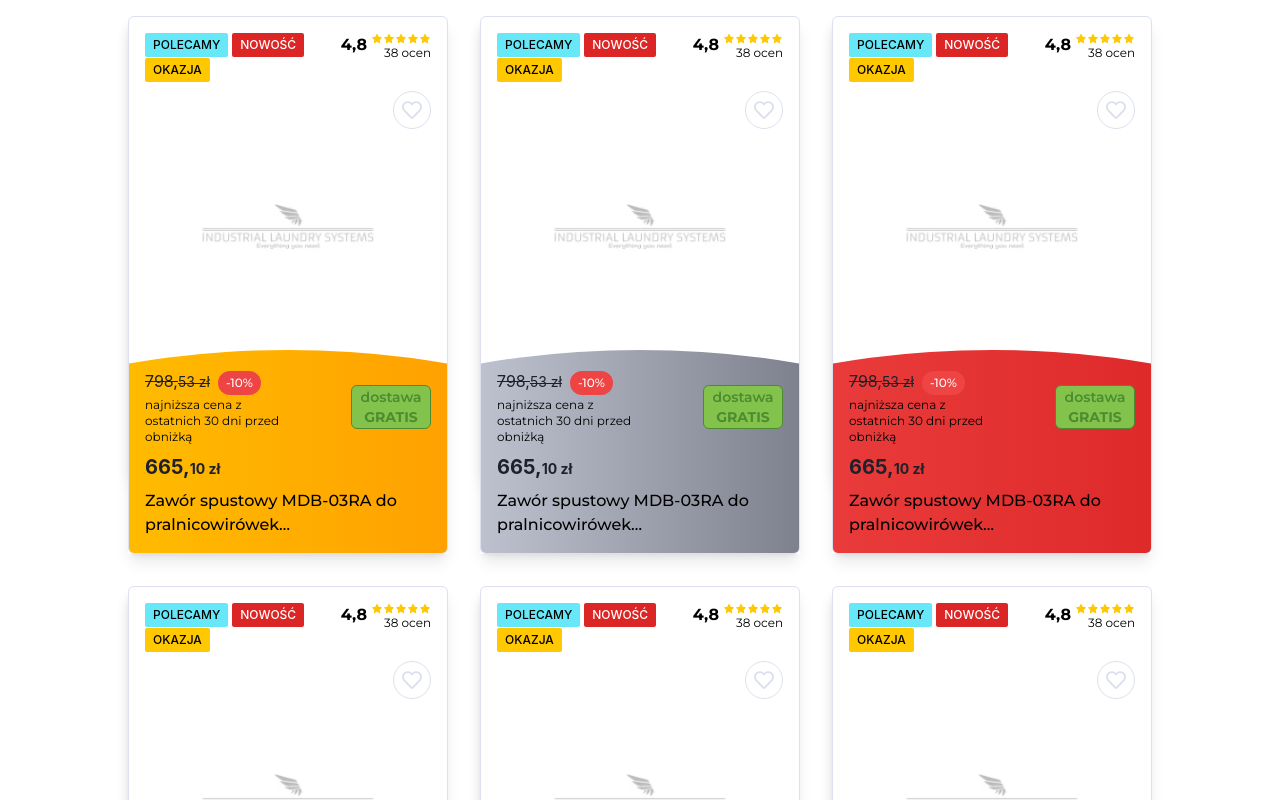
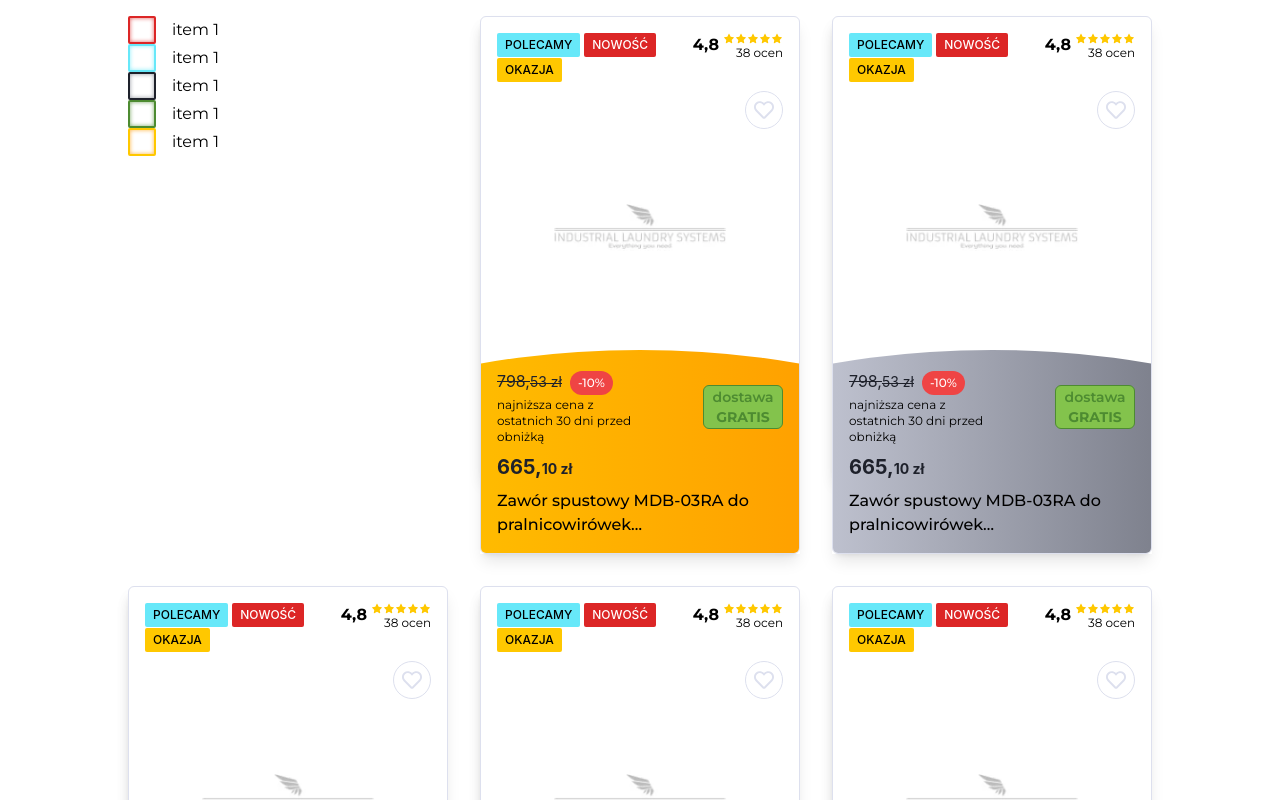
Before and after one commit to krystek77/e-commerce, a Next.js app: page / in a window 1280 px wide. Shown: the top 800 px of the page. Built offline with nearby package versions, Linux system fonts and the light colour scheme.

Commit message:
Create custom checkbox input

```diff
--- a/app/page.js
+++ b/app/page.js
@@ -1,8 +1,15 @@
-import { ProductCard } from "@components";
+import { ProductCard,Input } from "@components";
 
 export default function Home() {
   return (
     <div className='grid md:grid-cols-3 gap-8'>
+      <div className='h-96'>
+        <Input color='primary' />
+        <Input color='accent' />
+        <Input color='black' />
+        <Input color='green' />
+        <Input color='gold' />
+      </div>
       <ProductCard color='gold' />
       <ProductCard color='black' />
       <ProductCard color='primary' />
--- /dev/null
+++ b/components/Input/Input.jsx
@@ -0,0 +1,70 @@
+
+const Input = ({color}) => {
+  let ver = ""
+  switch (color) {
+    case "primary":
+      ver=`border-primary
+      shadow-[inset_0px_0px_4px_rgba(220,38,38,0.75)]
+      before:bg-primary
+      checked:shadow-[inset_0px_0px_6px_rgba(220,38,38,0.75)]`
+      break;
+    case "black":
+      ver=`border-black
+      shadow-[inset_0px_0px_4px_rgba(114,117,129,0.75)]
+      before:bg-black
+      checked:shadow-[inset_0px_0px_6px_rgba(114,117,129,0.75)]`
+      break;
+    case "gold":
+      ver=`border-gold
+      shadow-[inset_0px_0px_4px_rgba(255,156,0,0.75)]
+      before:bg-gold
+      checked:shadow-[inset_0px_0px_6px_rgba(255,156,0,0.75)]`
+      break;
+    case "green":
+      ver=`border-green
+      shadow-[inset_0px_0px_4px_rgba(77,139,49,0.75)]
+      before:bg-green
+      checked:shadow-[inset_0px_0px_6px_rgba(77,139,49,0.75)]`
+      break;
+
+    default:
+      ver = `border-accent shadow-[inset_0px_0px_4px_rgba(103,232,249,0.75)] before:bg-accent checked:shadow-[inset_0px_0px_6px_rgba(103,232,249,0.75)]`;
+      break;
+  }
+  return (
+    <label className='flex justify-start items-center'>
+      <input
+      className={`appearance-none ${ver}
+      m-0
+      bg-white
+      w-7 h-7
+      border-2
+      rounded-sm
+      outline-none
+      grid
+      place-content-center
+      before:scale-0
+      before:transition-transform
+      before:duration-150
+      before:ease-in-out
+      before: content-[""]
+      before:w-4
+      before:h-4
+      before:clip-checkbox
+      checked:before:scale-100
+      focus: outline-2
+      focus: outline
+      focus: outline-offset-1
+      focus:outline-black
+      disabled:cursor-not-allowed
+      disabled:before:bg-black-light
+      disabled:border-black-light
+      disabled:shadow-[inset_0px_0px_4px_rgba(221,224,238,0.75)]
+      `}
+        type='checkbox'
+      />
+      <span className='ml-4'>item 1</span>
+    </label>
+  );
+}
+export default Input
--- a/components/index.js
+++ b/components/index.js
@@ -5,4 +5,5 @@ export {default as LabelCard} from "./ProductCard/LabelCard/LabelCard";
 export {default as Rating} from './Rating/Rating'
 export {default as GalleryCard} from './ProductCard/GalleryCard/GalleryCard'
 export {default as LikeButton} from './LikeButton/LikeButton';
-export {default as SpecialOffer} from './SepcialOffer/SpecialOffer'
+export {default as SpecialOffer} from './SepcialOffer/SpecialOffer';
+export {default as Input} from './Input/Input'
--- a/styles/globals.css
+++ b/styles/globals.css
@@ -40,3 +40,10 @@ body {
 .product-card__green .product-card_compare { @apply before:bg-gradient-linear-green bg-opacity-80 }
 .product-card__gold .arc{ @apply before:bg-gradient-linear-gold before:bg-opacity-80 }
 .product-card__gold .product-card_compare { @apply before:bg-gradient-linear-gold bg-opacity-80 }
+
+@layer utilities {
+    .clip-checkbox {
+        clip-path: polygon(14% 44%, 0 65%, 50% 100%, 100% 16%, 80% 0%, 43% 62%);
+        transform-origin:bottom left;
+    }
+}
```
